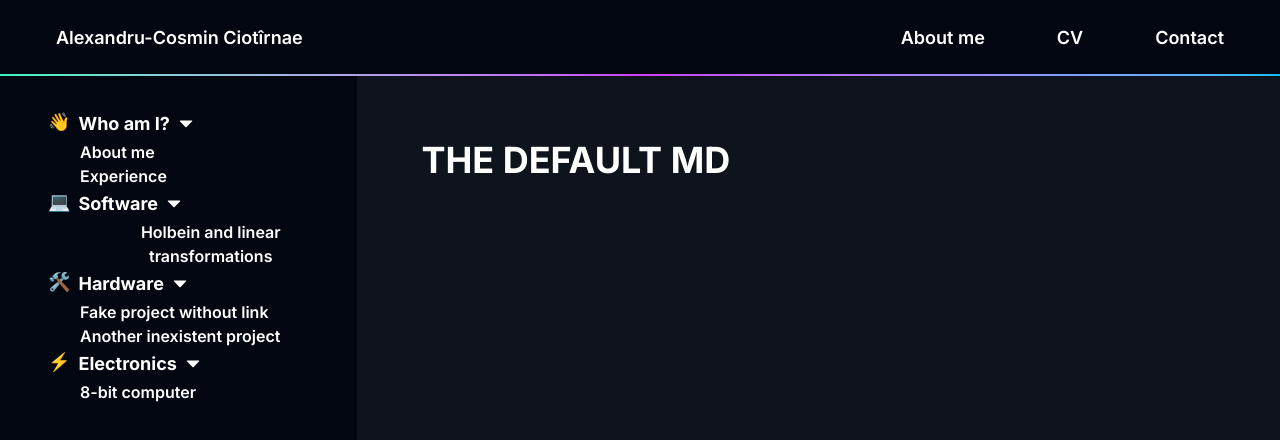
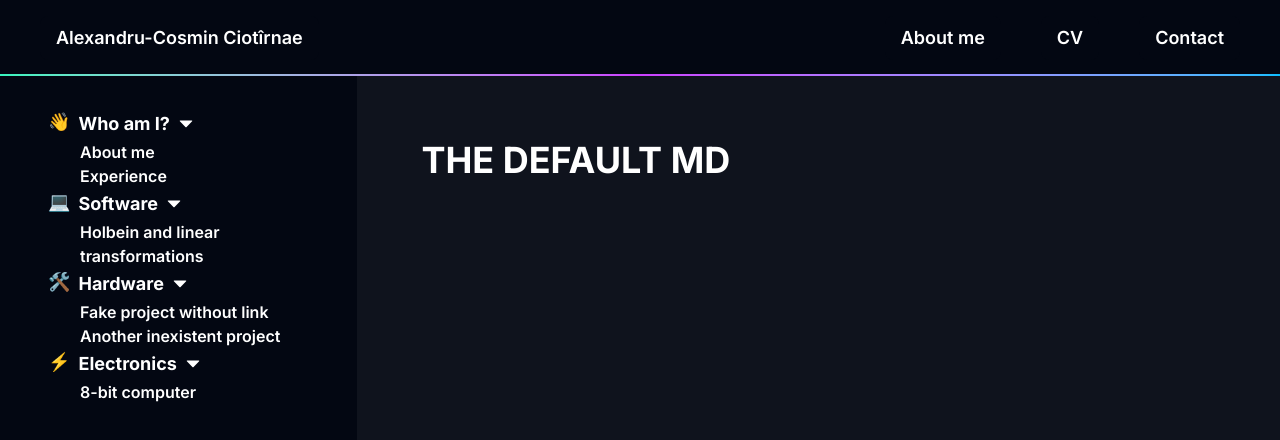
Before and after one commit to ciotirnaealexandru/this-is-alex, a React (Vite) app in the folder frontend/: page /this-is-alex/projects in a window 1280 px wide. Shown: the top 440 px of the page. Built offline with nearby package versions, Linux system fonts and the light colour scheme.

Commit message:
Align menu text to the left
Signed-off-by: Ciotirnae Alexandru-Cosmin <ciotirnae.alexandru005@gmail.com>

```diff
--- a/frontend/src/components/DropdownMenu/MenuElement.tsx
+++ b/frontend/src/components/DropdownMenu/MenuElement.tsx
@@ -35,7 +35,7 @@ const MenuElement = ({
   let sizedText;
   if (type == "domain")
     sizedText = <div className="text-white text-lg font-bold">{text}</div>;
-  else sizedText = <div className="text-white text-md">{text}</div>;
+  else sizedText = <div className="text-white text-md text-left">{text}</div>;
 
   return (
     <>
```
